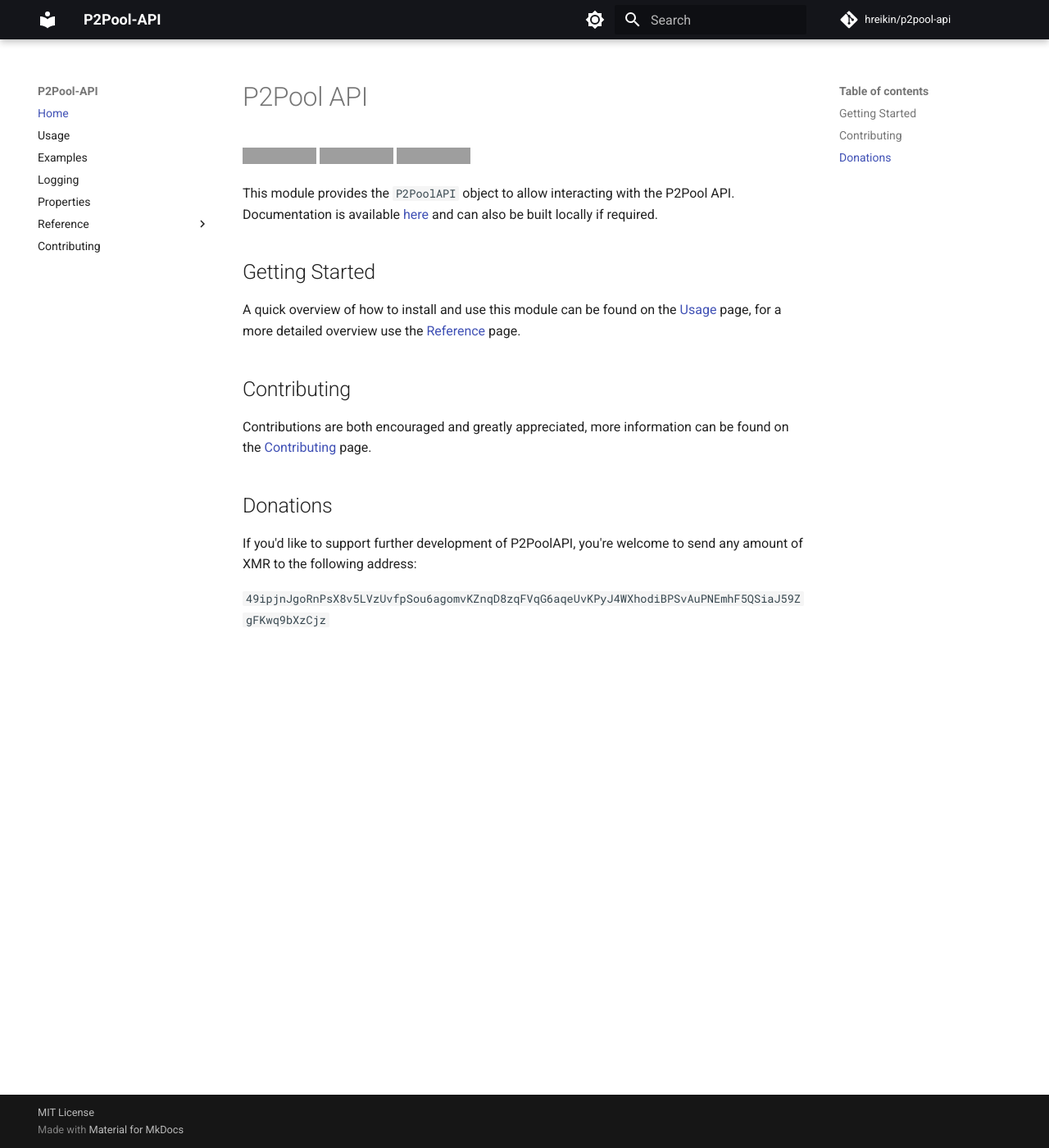
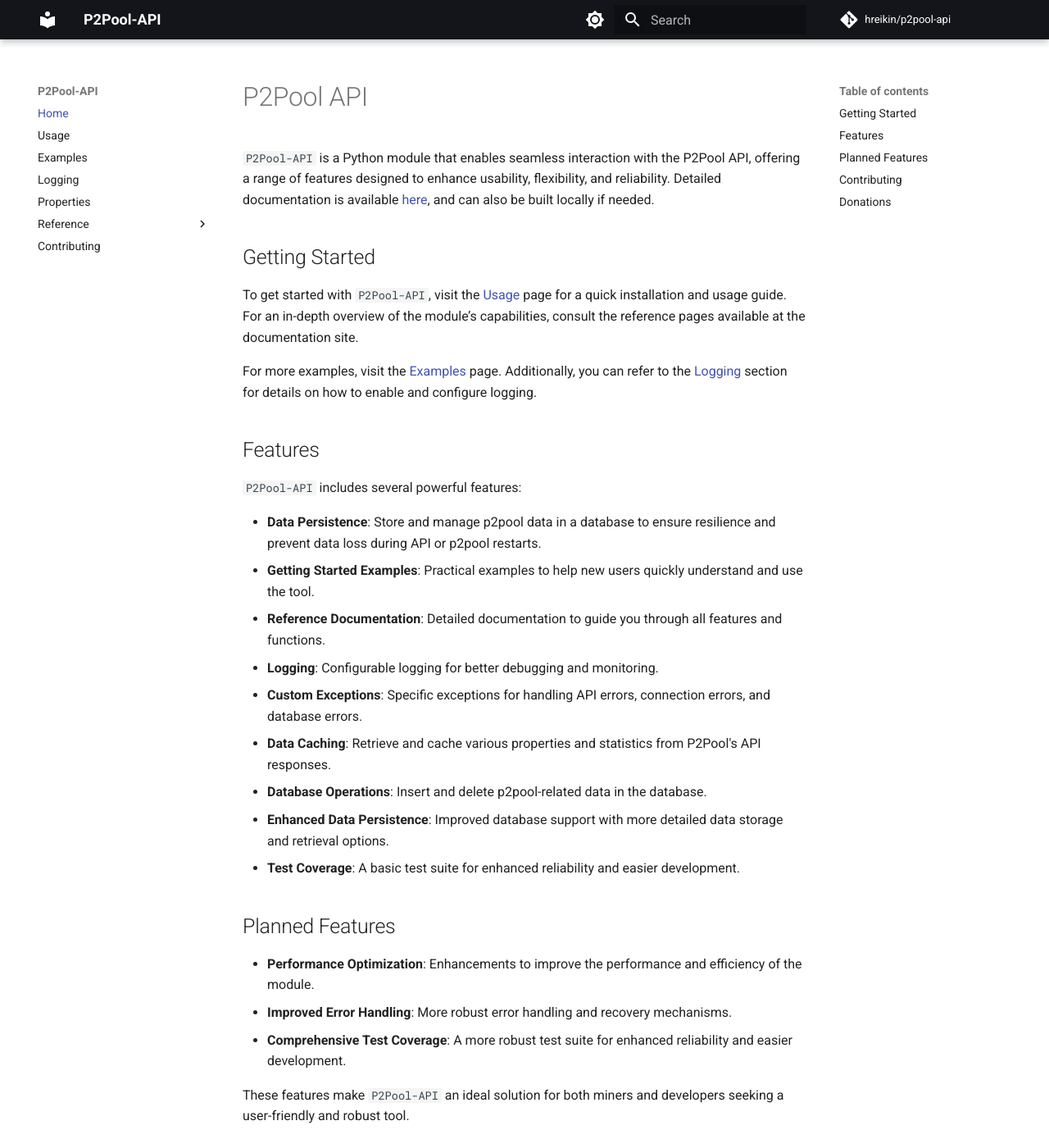
Before and after one commit to hreikin/p2pool-api, an MkDocs documentation site: the page built from docs/README.md, in a window 1280 px wide and 1400 px high. Shown: the whole window at 82% size. Built offline with MkDocs 1.6.1 and Material for MkDocs 9.7.7, drawn with Linux system fonts in a browser that asks for light colours; comment, search, counter and statistics services are not loaded; some of the changed text lies outside the part shown; grey boxes are pictures that could not be loaded.

Commit message:
Enhance README.md with detailed module description, features, and usage guidance for P2Pool API

```diff
--- a/docs/README.md
+++ b/docs/README.md
@@ -1,14 +1,34 @@
 # P2Pool API
 
-[![PyPi](https://img.shields.io/badge/PyPi-0.0.3-green?labelColor=026ab5&style=flat-square&logo=pypi&logoColor=ffffff&link=https://pypi.org/project/xmrig/)](https://pypi.org/project/p2pool-api/)
-![PyPI - Downloads](https://img.shields.io/pypi/dm/p2pool-api?label=PyPI%20Downloads)
-![License](https://img.shields.io/github/license/hreikin/p2pool-api?label=License&color=green)
-
-This module provides the `P2PoolAPI` object to allow interacting with the P2Pool API. Documentation is available [here](https://hreikin.co.uk/p2pool-api/) and can also be built locally if required.
+`P2Pool-API` is a Python module that enables seamless interaction with the P2Pool API, offering a range of features designed to enhance usability, flexibility, and reliability. Detailed documentation is available [here](https://hreikin.co.uk/p2pool-api/), and can also be built locally if needed.
 
 ## Getting Started
 
-A quick overview of how to install and use this module can be found on the [Usage](usage.md) page, for a more detailed overview use the [Reference](reference.md) page.
+To get started with `P2Pool-API`, visit the [Usage](usage.md) page for a quick installation and usage guide. For an in-depth overview of the module’s capabilities, consult the reference pages available at the documentation site.
+
+For more examples, visit the [Examples](examples.md) page. Additionally, you can refer to the [Logging](logger.md) section for details on how to enable and configure logging.
+
+## Features
+
+`P2Pool-API` includes several powerful features:
+
+- **Data Persistence**: Store and manage p2pool data in a database to ensure resilience and prevent data loss during API or p2pool restarts.
+- **Getting Started Examples**: Practical examples to help new users quickly understand and use the tool.
+- **Reference Documentation**: Detailed documentation to guide you through all features and functions.
+- **Logging**: Configurable logging for better debugging and monitoring.
+- **Custom Exceptions**: Specific exceptions for handling API errors, connection errors, and database errors.
+- **Data Caching**: Retrieve and cache various properties and statistics from P2Pool's API responses.
+- **Database Operations**: Insert and delete p2pool-related data in the database.
+- **Enhanced Data Persistence**: Improved database support with more detailed data storage and retrieval options.
+- **Test Coverage**: A basic test suite for enhanced reliability and easier development.
+
+## Planned Features
+
+- **Performance Optimization**: Enhancements to improve the performance and efficiency of the module.
+- **Improved Error Handling**: More robust error handling and recovery mechanisms.
+- **Comprehensive Test Coverage**: A more robust test suite for enhanced reliability and easier development.
+
+These features make `P2Pool-API` an ideal solution for both miners and developers seeking a user-friendly and robust tool.
 
 ## Contributing
 
@@ -16,6 +36,8 @@ Contributions are both encouraged and greatly appreciated, more information can
 
 ## Donations
 
-If you'd like to support further development of P2PoolAPI, you're welcome to send any amount of XMR to the following address:
+If you find `P2Pool-API` useful and would like to support its development, consider sending a donation in XMR to the following address:
 
 `49ipjnJgoRnPsX8v5LVzUvfpSou6agomvKZnqD8zqFVqG6aqeUvKPyJ4WXhodiBPSvAuPNEmhF5QSiaJ59ZgFKwq9bXzCjz`
+
+Your support is greatly appreciated!
```
